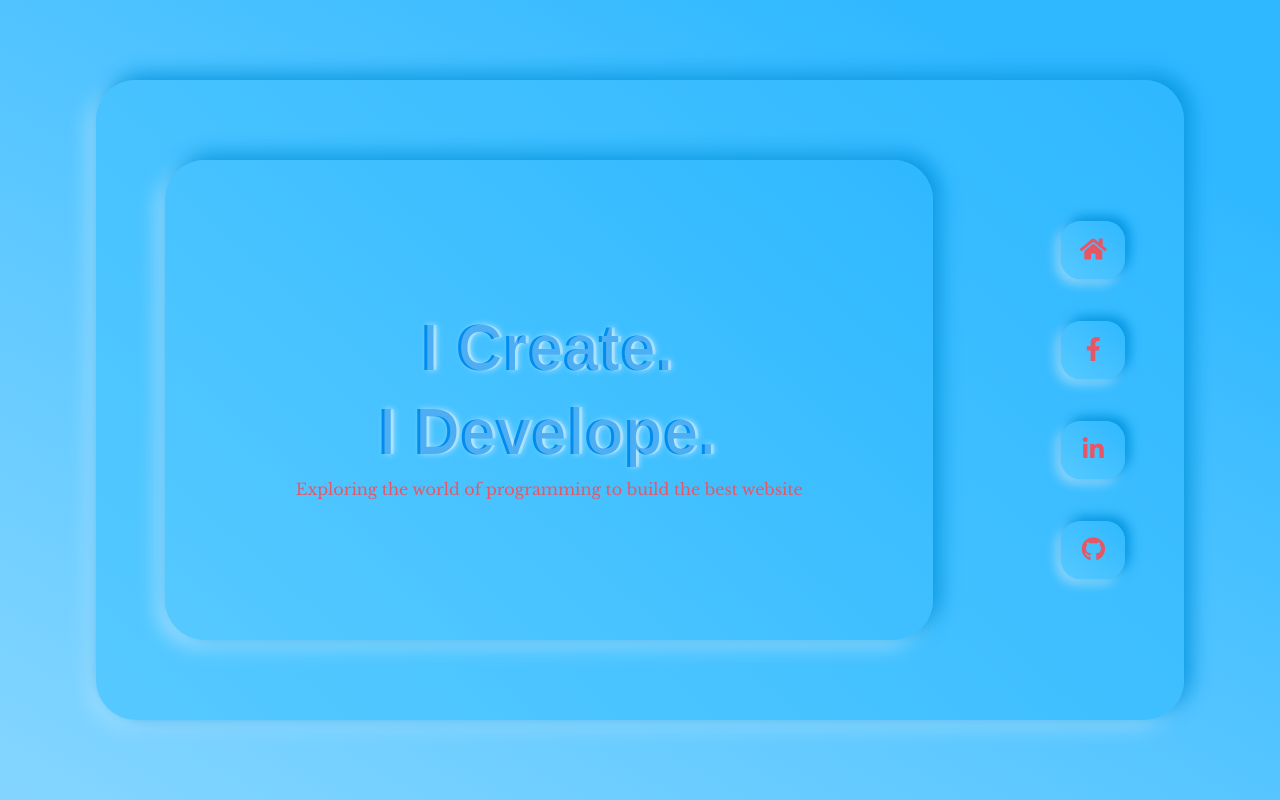
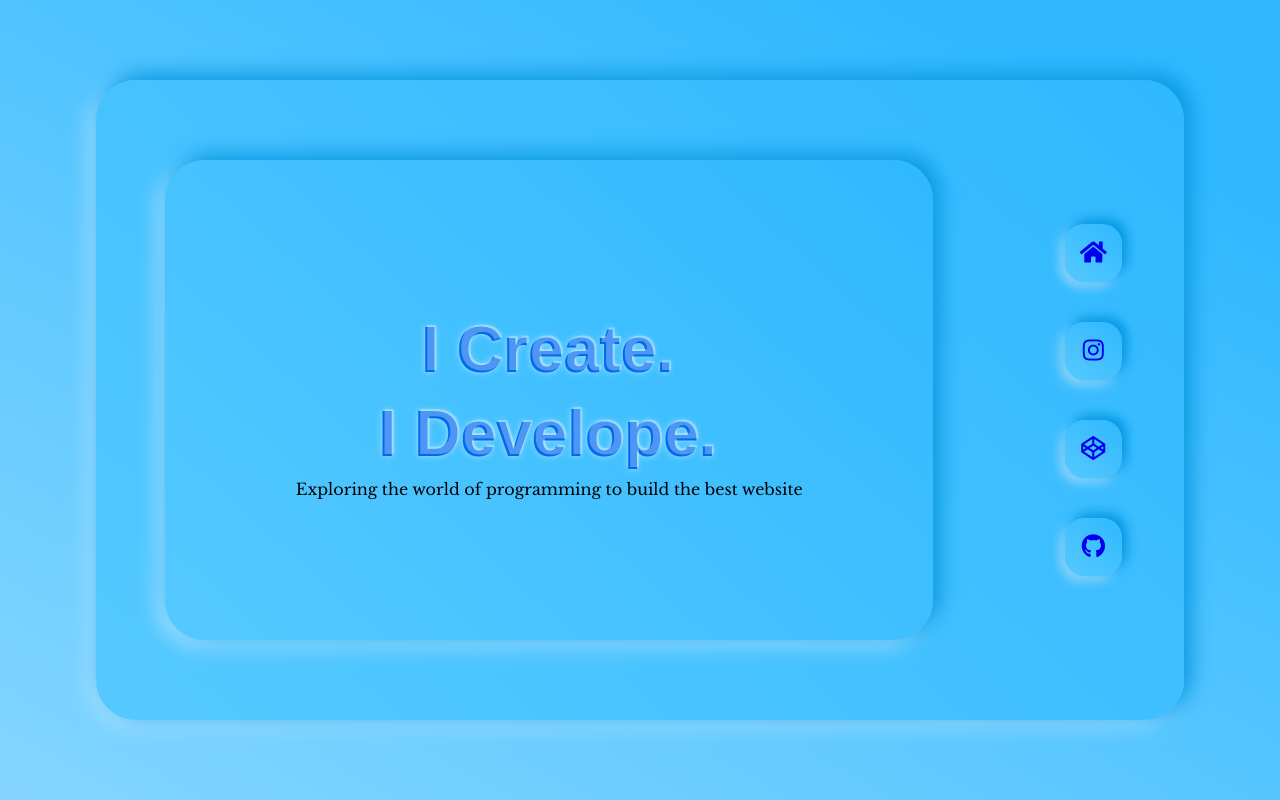
Before and after one commit to IvanL24/ICLavena, a plain HTML site: page index.html in a window 1280 px wide. Drawn offline with nearby package versions, Linux system fonts and the light colour scheme.

Commit message:
buttons updated

```diff
--- a/css/main.css
+++ b/css/main.css
@@ -16,6 +16,10 @@ p {
 }
 /* DDCA7D - B88B4A - A27035 - 533E2D - 242331  */
 
+/* a {
+  color: #69b2ff;
+} */
+
 body  {
 
   display: flex;
@@ -26,7 +30,7 @@ body  {
   margin: 0;
   background: linear-gradient(209.21deg, rgb(47, 184, 255) 13.57%, rgb(131, 213, 255) 98.38%);
   background-size: cover;
-  color: #e85666;
+  /* color: #e85666; */
 
 }
 
@@ -52,6 +56,7 @@ body  {
   justify-content: center;
   justify-self: center;
   align-items: center;
+  align-self: center;
   /* border: 1px solid black; */
   border-radius: 40px;
 
@@ -72,7 +77,7 @@ body  {
   color: #34baff; */
 
   /* debossed version */
-  text-shadow: -3px 0px 0px #028cee, 0px 0px 6px #a6e1ff;
+  text-shadow: -2px 2px 0px #0269ee, -2px 2px 6px #a6e1ff;
   color: #ffffff4d;
 
 }
@@ -83,21 +88,31 @@ body  {
   /* border: 1px solid black; */
   display: grid;
   grid-template-rows: repeat(1fr*3);
-  width: 5vw;
-  height: 50vh;
+  /* width: 5vw; */
+  /* height: 50vh;  */
   align-self: center;
   align-items: center;
+  justify-self: center;
   justify-self: center;
 
 
 }
 
-.nav h2 {
+.nav ul {
+  padding: 0;
+  list-style: none;
+  align-self: center;
+  align-items: center;
+  justify-self: center;
+}
+
+.nav li {
   /* border: 1px solid purple; */
   text-align: center;
   padding: 15px 15px;
   border-radius: 20px;
-  margin: 10px 0;
+  margin: 40px 0;
+  transition: all 0.5s ease-in-out;
 
   /* neumorph */
   background: linear-gradient(42deg, #56c9ff, #2fb8ff);
@@ -105,10 +120,25 @@ body  {
 
 }
 
-.nav h2:hover {
-  text-shadow: -3px 0px 0px #028cee, 0px 0px 6px #a6e1ff;
+
+
+
+
+.nav li:hover {
+  background: linear-gradient(42deg, #009ef0, #93dcff);
+  box-shadow: -1px 1px 5px #0496e1, 2px -2px 5px #91d5f9;
+  text-shadow: -2px 2px 1px #028cee, 1px -2px 4px #a6e1ff;
   color: #ffffff4d;
+  transform: translateY(4px);
+  transition: all 0.5s ease-in-out;
+
+
 }
+
+/* .nav li a:hover {
+  text-shadow: -2px 2px 0px #0269ee, -2px 2px 6px #a6e1ff;
+color: #ffffff4d;
+} */
 
 
 
--- a/index.html
+++ b/index.html
@@ -27,10 +27,12 @@
     </div>
 
     <div class="nav">
-      <h2><i class="fas fa-home"></i></h2>
-      <h2><i class="fab fa-facebook-f"></i></h2>
-      <h2><i class="fab fa-linkedin-in"></i></h2>
-      <h2><i class="fab fa-github"></i></h2>
+      <ul>
+        <li><a href="#"><h2><i class="fas fa-home"></i></h2></a></li>
+        <li><a href="#"><h2><i class="fab fa-instagram"></i></h2></a></li>
+        <li><a href="#"><h2><i class="fab fa-codepen"></i></h2></a></li>
+        <li><a href="https://github.com/IvanL24"><h2><i class="fab fa-github"></i></h2></a></li>
+      </ul>
     </div>
 
   </div>
```
